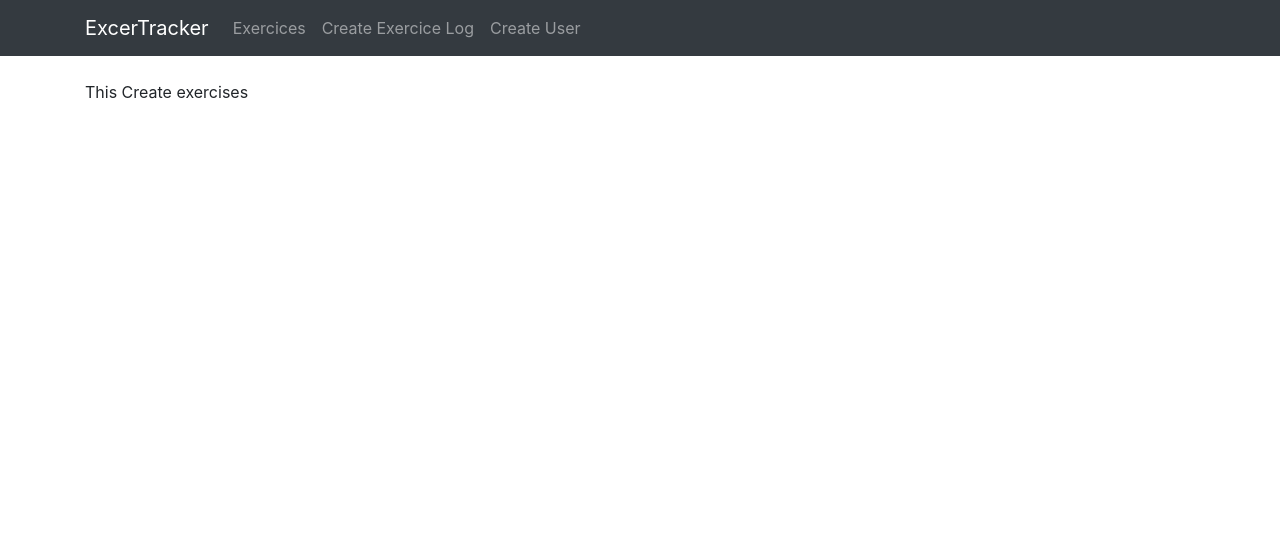
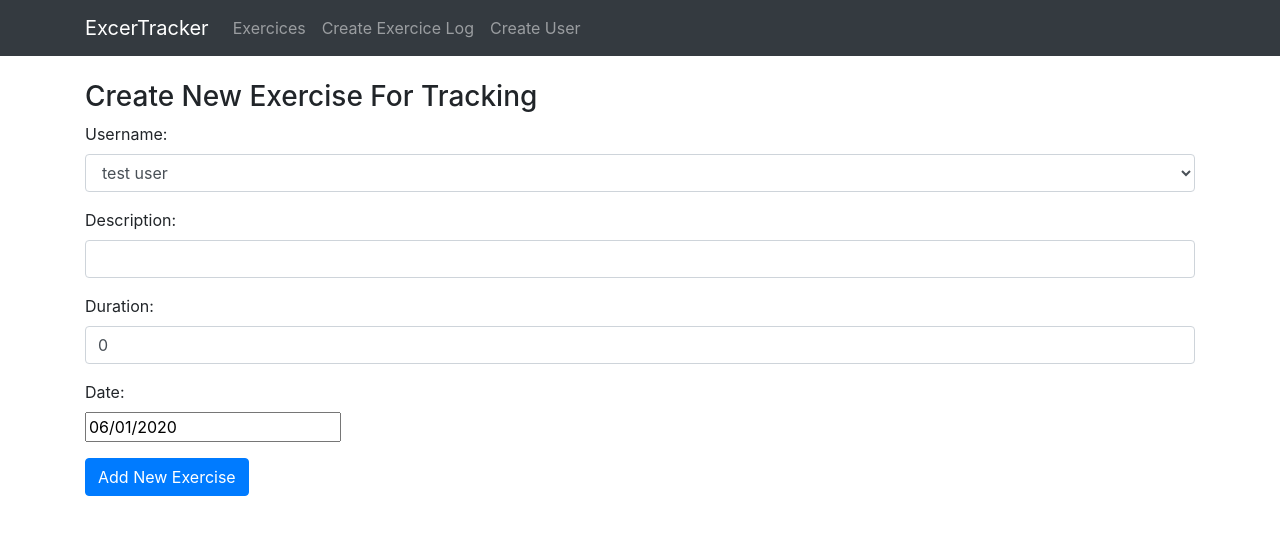
Before and after one commit to cornets28/mern-exercise-tracker, a React (Create React App) app: page /create in a window 1280 px wide. Shown: the top 534 px of the page. Built offline with nearby package versions, Linux system fonts and the light colour scheme; the HTML template or start-up script is replaced by a standard one.

Commit message:
create exercise form

```diff
--- a/package.json
+++ b/package.json
@@ -8,6 +8,7 @@
     "@testing-library/user-event": "^7.1.2",
     "bootstrap": "^4.5.0",
     "react": "^16.13.1",
+    "react-datepicker": "^2.16.0",
     "react-dom": "^16.13.1",
     "react-router-dom": "^5.2.0",
     "react-scripts": "3.4.1"
--- a/src/components/create-exercise.component.js
+++ b/src/components/create-exercise.component.js
@@ -1,5 +1,7 @@
 /* eslint-disable no-useless-constructor */
 import React, { Component } from "react";
+import DatePicker from "react-datepicker";
+import "react-datepicker/dist/react-datepicker.css"
 
 export default class CreateExercices extends Component {
   constructor(props) {
@@ -9,6 +11,7 @@ export default class CreateExercices extends Component {
     this.descriptionOnchange = this.descriptionOnchange.bind(this);
     this.durationtionOnChange = this.durationtionOnChange.bind(this);
     this.dateOnChange = this.dateOnChange.bind(this);
+    this.onSubmit = this.onSubmit.bind(this);
 
     this.state = {
       username: "",
@@ -21,10 +24,11 @@ export default class CreateExercices extends Component {
 
   componentDidMount() {
     this.setState({
-      user: ["test user"],
+      users: ["test user"],
       username: "test user",
     });
   }
+
   usernameOnChange(event) {
     this.setState({ username: event.target.value })
   }
@@ -42,6 +46,7 @@ export default class CreateExercices extends Component {
   }
 
   onSubmit() {
+    // eslint-disable-next-line no-restricted-globals
     event.preventDefault();
 
     const exercise = {
@@ -50,14 +55,65 @@ export default class CreateExercices extends Component {
       duration: this.state.duration,
       date: this.state.date
     };
-    console.log(exercise);
+
     window.location = "/";
   }
 
   render() {
     return (
       <div>
-        <p className="">This Create exercises</p>
+        <h3 className="">Create New Exercise For Tracking</h3>
+        <form onSubmit={this.onSubmit}>
+          <div className="form-group">
+            <label>Username:</label>
+            <select
+              ref="userInput"
+              required
+              className="form-control"
+              value={this.state.username}
+              onChange={this.usernameOnChange}
+            >
+              {this.state.users.map(user => {
+                return (
+                  <option key={user} value={user}>
+                    {user}
+                  </option>
+                );
+              })}
+            </select>
+          </div>
+          <div className="form-group">
+            <label>Description:</label>
+            <input
+              type="text"
+              className="form-control"
+              value={this.state.description}
+              onChange={this.descriptionOnchange}
+            />
+          </div>
+          <div className="form-group">
+            <label>Duration:</label>
+            <input
+              type="text"
+              className="form-control"
+              value={this.state.duration}
+              onChange={this.durationtionOnChange}
+            />
+          </div>
+          <div className="form-group">
+            <label>Date:</label>
+            <div>
+              <DatePicker
+                selected={this.state.date}
+                onChange={this.dateOnChange}
+              />
+            </div>
+          </div>
+
+          <div className="form-group">
+            <input type="submit" value="Add New Exercise" className="btn btn-primary"/>
+          </div>
+        </form>
       </div>
     );
   }
```
Also changed, not shown: 1 other file (tests, documents, lock files or other folders).
